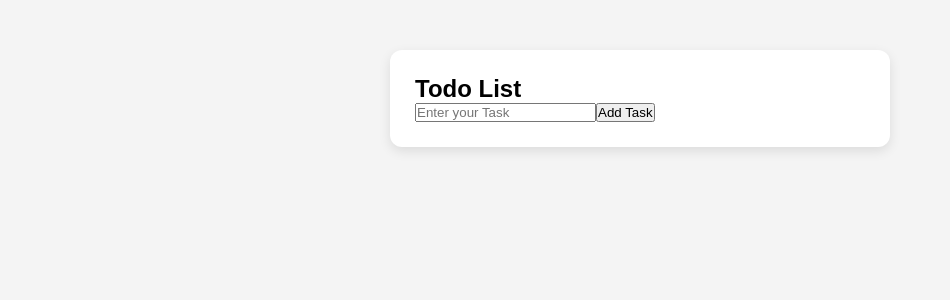
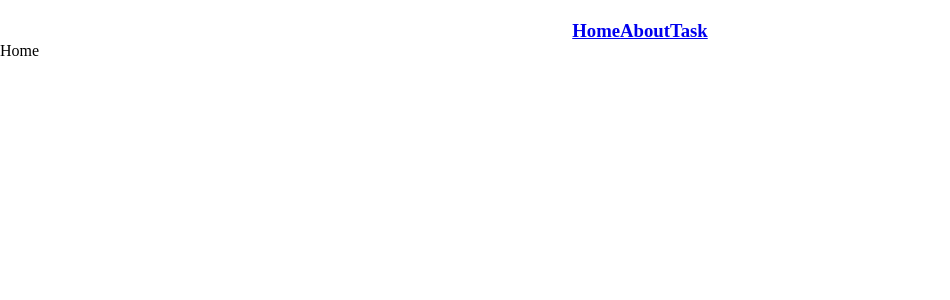
Before and after one commit to jaya1313/React_JS_clg, a React (Vite) app in the folder lect1/my-react-app/: page / in a window 1280 px wide. Shown: the top 300 px of the page, without its empty margins (0-950 px from the left). Built offline with nearby package versions, Linux system fonts and the light colour scheme.

Commit message:
React-router-dom

```diff
--- a/lect1/my-react-app/src/App.jsx
+++ b/lect1/my-react-app/src/App.jsx
@@ -19,7 +19,7 @@ import { useState } from 'react'
 // //}
 
 // //lect2
- import Home from './Home'
+ //import Home from './Home'
 // //  import {New} from './Home'
 // // import {Component} from './Home'
 
@@ -303,11 +303,51 @@ import {useReducer} from 'react'
 
 //lect14  //todo list using useContext
 
-import Todo2 from './Todo2'
+// import Todo2 from './Todo2'
+// const App = () => {
+//   return (
+//     <div>
+//       <Todo2/>
+//     </div>
+//   )
+// }
+
+// export default App
+
+// toggle (dark to light mode)
+
+// import React from 'react'
+// import DarkLight from './DarkLight'
+
+// const App = () => {
+//   return (
+//     <div>
+//       <DarkLight/>
+//     </div>
+//   )
+// }
+
+// export default App
+
+
+//react router dom
+
+import NavBar from './NavBar'
+import {Routes} from 'react-router-dom'
+import { Route } from 'react-router-dom'
+import About from './About'
+import Home from './Home'
+import Task from './Task'
+
 const App = () => {
   return (
     <div>
-      <Todo2/>
+      <NavBar/>
+      <Routes>
+        <Route path='/' element={<Home/>}/>
+        <Route path='/about' element={<About/>}/>
+        <Route path='/task' element={<task/>}/>
+      </Routes>
     </div>
   )
 }
--- /dev/null
+++ b/lect1/my-react-app/src/DarkLight.jsx
@@ -0,0 +1,9 @@
+import React from 'react'
+
+const DarkLight = () => {
+  return (
+    <div>DarkLight</div>
+  )
+}
+
+export default DarkLight
--- a/lect1/my-react-app/src/Home.jsx
+++ b/lect1/my-react-app/src/Home.jsx
@@ -59,42 +59,48 @@ import React from 'react'
 
 // export default Home
 
-import { useEffect, useState } from 'react'
-import './App.css'
-const Home = ({apiData,SetApiData,cart,SetCart}) => {
+// import { useEffect, useState } from 'react'
+// import './App.css'
+// const Home = ({apiData,SetApiData,cart,SetCart}) => {
 
-  console.log(cart,"carttttt");
+//   console.log(cart,"carttttt");
 
 
 
 
-  useEffect(()=>{
-   async function apiCall(){
+//   useEffect(()=>{
+//    async function apiCall(){
 
-  let res=   await   fetch("https://dummyjson.com/products")
-       let data=       await res.json()
-       console.log(data);
-       SetApiData(data.products)
+//   let res=   await   fetch("https://dummyjson.com/products")
+//        let data=       await res.json()
+//        console.log(data);
+//        SetApiData(data.products)
 
 
-    }
-    apiCall()
+//     }
+//     apiCall()
 
-  },[])
+//   },[])
 
+//   return (
+//     <div id='card'>
+//       {
+//         apiData.map((a)=>{
+//           return(<div id='main_card'>
+//           <img   src={a.thumbnail}/>
+//           {/* <h4>{a.title}</h4>
+//           <h6>{a.price}</h6> */}
+//           <button onClick={()=>SetCart([...cart,a])}>add</button>
+//           </div>)
+//         })
+//       }
+//     </div>
+//   )
+// }
+
+const Home = () => {
   return (
-    <div id='card'>
-      {
-        apiData.map((a)=>{
-          return(<div id='main_card'>
-          <img   src={a.thumbnail}/>
-          {/* <h4>{a.title}</h4>
-          <h6>{a.price}</h6> */}
-          <button onClick={()=>SetCart([...cart,a])}>add</button>
-          </div>)
-        })
-      }
-    </div>
+    <div>Home</div>
   )
 }
 
--- /dev/null
+++ b/lect1/my-react-app/src/NavBar.css
@@ -0,0 +1,11 @@
+container{
+    margin: 0;
+    padding: 0;
+}
+
+navbar{
+    display: flex;
+    justify-content: center;
+    margin-top: 20px;
+    list-style: none;
+}
--- a/lect1/my-react-app/src/NavBar.jsx
+++ b/lect1/my-react-app/src/NavBar.jsx
@@ -15,25 +15,51 @@
 
 // export default NavBar
 
+// import React from 'react'
+// import './App.css'
+// import { Link } from 'react-router-dom'
+// // npm i react-router-dom
+// const NavBar = () => {
+//   return (
+//     <div>
+//         <nav>
+//             <Link to={"/"}>
+//             <li>Home</li>
+//             </Link>
+//             <Link to={'/about'}>
+//             <li>About</li>
+//             </Link>
+//             <Link   to={"/cart"}>
+//             <li>Cart</li>
+//             </Link>
+
+//         </nav>
+//     </div>
+//   )
+// }
+
+// export default NavBar
+
+
 import React from 'react'
-import './App.css'
+import './Navbar.css'
 import { Link } from 'react-router-dom'
-// npm i react-router-dom
+
 const NavBar = () => {
   return (
-    <div>
-        <nav>
-            <Link to={"/"}>
-            <li>Home</li>
-            </Link>
-            <Link to={'/about'}>
-            <li>About</li>
-            </Link>
-            <Link   to={"/cart"}>
-            <li>Cart</li>
-            </Link>
-
-        </nav>
+    <div className='container'>
+      {/* NavBar */}
+      <navbar>
+        <Link to={'/'}>
+        <h3>Home</h3>
+        </Link>
+        <Link to={'/about'}>
+        <h3>About</h3>
+        </Link>
+        <Link to={'/task'}>
+        <h3>Task</h3>
+        </Link>
+      </navbar>
     </div>
   )
 }
```
